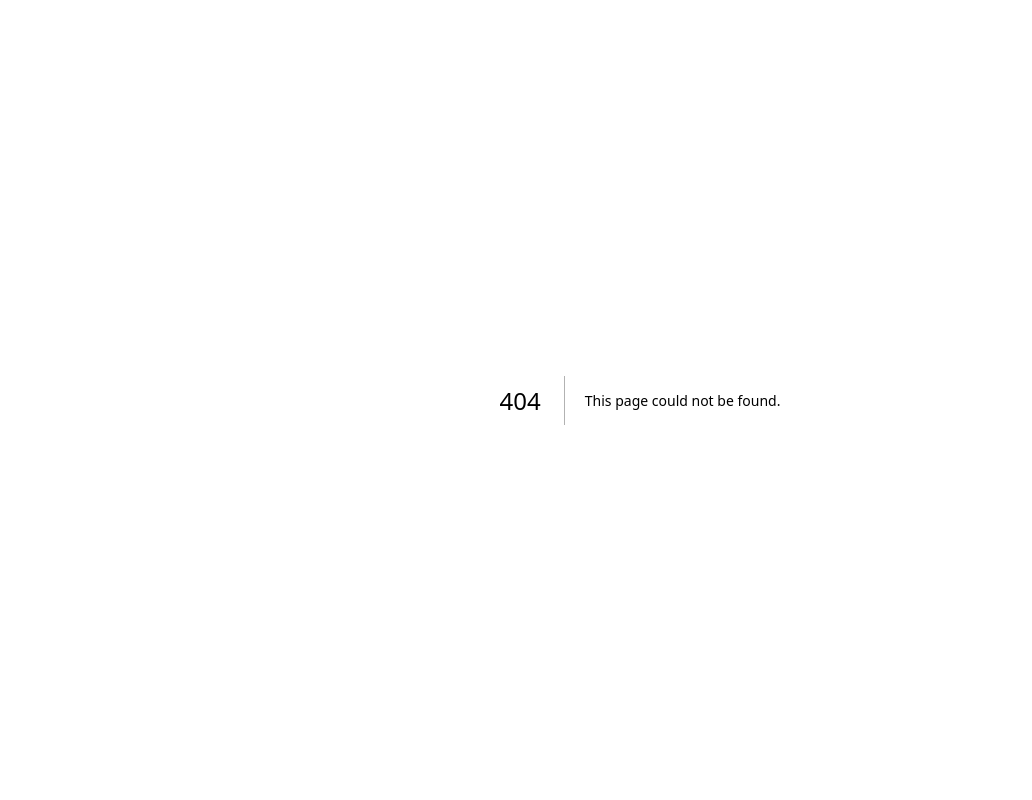
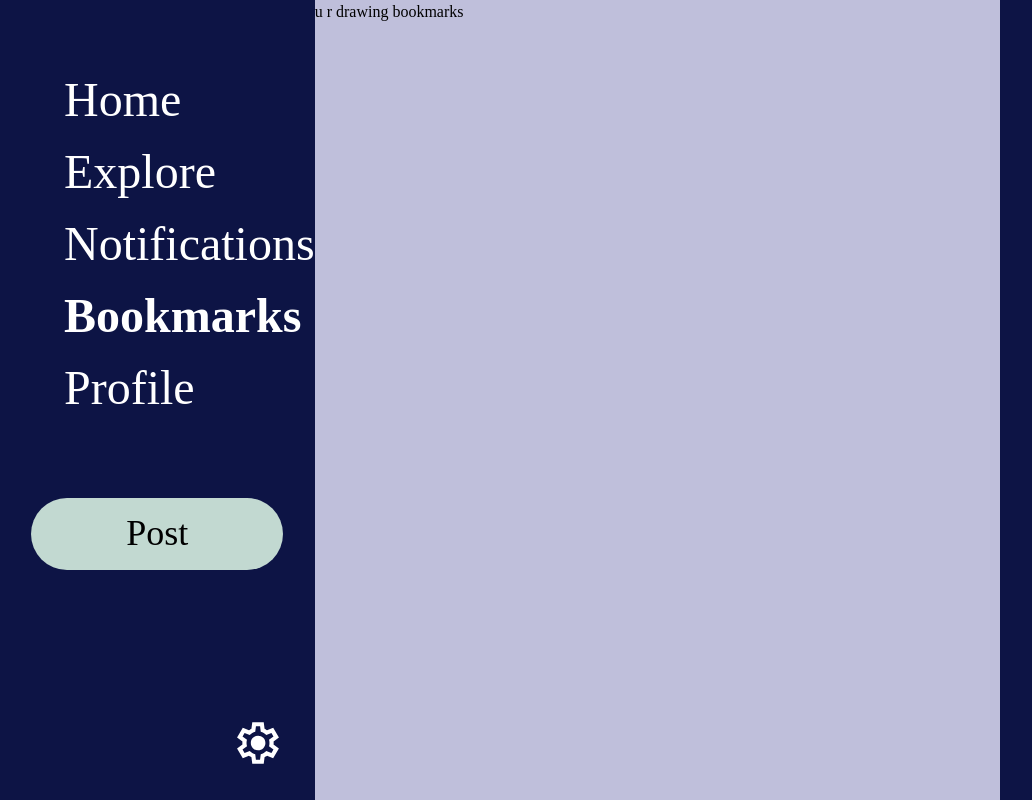
Before and after one commit to HaixD/plus, a Next.js app: page /bookmarks in a window 1280 px wide. Before the commit this address had no page. Shown: the whole page, without its empty margins (0-1032 px from the left). Built offline with nearby package versions, Linux system fonts and the light colour scheme.

Commit message:
add navbar and placeholder pages to home, explore, notifications, bookmarks, and profile

```diff
--- /dev/null
+++ b/src/app/(dashboard)/bookmarks/page.tsx
@@ -0,0 +1,5 @@
+export default function Page() {
+    return (
+        <div>u r drawing bookmarks</div>
+    )
+}
--- /dev/null
+++ b/src/app/(dashboard)/explore/page.tsx
@@ -0,0 +1,5 @@
+export default function Page() {
+    return (
+        <div>u r exploring</div>
+    )
+}
--- /dev/null
+++ b/src/app/(dashboard)/home/page.tsx
@@ -0,0 +1,5 @@
+export default function Page() {
+    return (
+        <div>u r sitting at home</div>
+    )
+}
--- /dev/null
+++ b/src/app/(dashboard)/layout.tsx
@@ -0,0 +1,90 @@
+"use client"
+
+import Link from "next/link";
+import styles from "./styles.module.css"
+import Image from "next/image";
+import { usePathname } from "next/navigation";
+
+export default function Layout({
+  children,
+}: Readonly<{
+  children: React.ReactNode;
+}>) {
+    const pathname = usePathname()
+
+  return (
+    <div className={styles["page-container"]}>
+        <div className={styles.navbar}>
+            <nav className={styles.navlinks}>
+                <Link
+                    href="/home"
+                    style={{
+                        fontWeight: pathname === "/home" ? "bold" : "normal"
+                    }}
+                >
+                    Home
+                </Link>
+                <Link
+                    href="/explore"
+                    style={{
+                        fontWeight: pathname === "/explore" ? "bold" : "normal"
+                    }}
+                >
+                    Explore
+                </Link>
+                <Link
+                    href="/notifications"
+                    style={{
+                        fontWeight: pathname === "/notifications" ? "bold" : "normal"
+                    }}
+                >
+                    Notifications
+                </Link>
+                <Link
+                    href="/bookmarks"
+                    style={{
+                        fontWeight: pathname === "/bookmarks" ? "bold" : "normal"
+                    }}
+                >
+                    Bookmarks
+                </Link>
+                <Link
+                    href="/profile"
+                    style={{
+                        fontWeight: pathname === "/profile" ? "bold" : "normal"
+                    }}
+                >
+                    Profile
+                </Link>
+            </nav>
+            <button
+                style={{
+                    margin: "auto",
+                    width: "80%",
+                    borderRadius: "9999px",
+                    border: "none",
+                    fontSize: "36px",
+                    paddingBlock: "1rem",
+                    backgroundColor: "#c2d9d1",
+                    cursor: "pointer"
+                }}
+            >
+                Post
+            </button>
+            <Link
+                href="#"
+                style={{
+                    marginTop: "auto",
+                    marginLeft: "auto",
+                    marginRight: "2rem",
+                    marginBottom: "2rem"
+                }}
+            >
+                <Image src="/settings.svg" alt="settings" width={50} height={50}/>
+            </Link>
+        </div>
+        <div>{children}</div>
+        <div></div>
+    </div>
+  );
+}
--- /dev/null
+++ b/src/app/(dashboard)/notifications/page.tsx
@@ -0,0 +1,5 @@
+export default function Page() {
+    return (
+        <div>u r deleting notifications ding ding</div>
+    )
+}
--- /dev/null
+++ b/src/app/(dashboard)/profile/page.tsx
@@ -0,0 +1,5 @@
+export default function Page() {
+    return (
+        <div>u r trying to increase profile rizz</div>
+    )
+}
--- /dev/null
+++ b/src/app/(dashboard)/styles.module.css
@@ -0,0 +1,36 @@
+.page-container {
+    --main-width:55vw;
+
+    background-color: #0d1445;
+    min-height: 100vh;
+    display: flex;
+
+    & > * {
+        flex-grow: 1;
+        flex-basis: calc((100vw - var(--main-width)) / 2);
+    }
+
+    & > :nth-child(2) {
+        background-color: #bfbfdb;
+        flex-basis: var(--main-width);
+    }
+}
+
+.navbar {
+    color: white;
+    display: flex;
+    flex-direction: column;
+    align-items: center;
+    padding-top: 4rem;
+    font-size: 3rem;
+
+    & .navlinks {
+        width: 100%;
+        padding-left: 4rem;
+    }
+
+    & a {
+        display: block;
+        text-decoration: none;
+    }
+}
```
Also changed, not shown: public/settings.svg (added).
